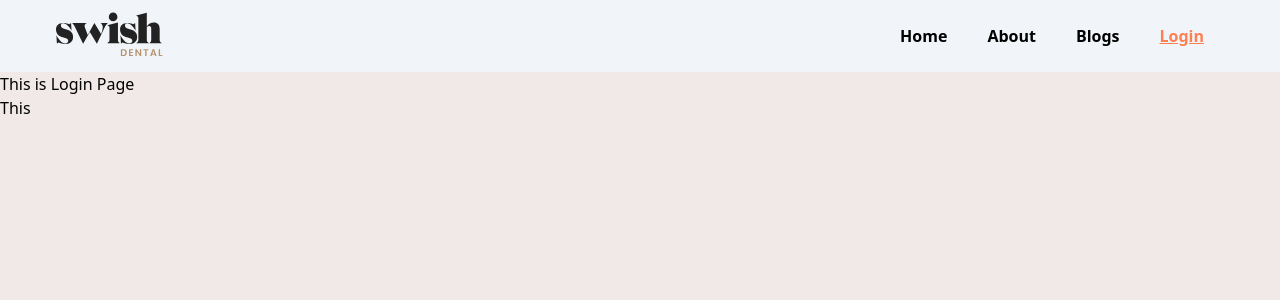
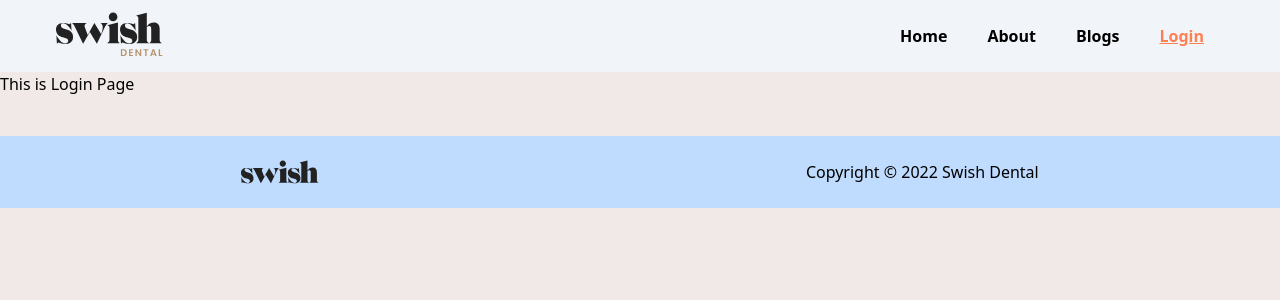
Before and after one commit to Jugol-Karmakar/dent-hub, a React (Create React App) app: page /login in a window 1280 px wide. Shown: the top 300 px of the page. Built offline with nearby package versions, Linux system fonts and the light colour scheme.

Commit message:
footer commit

```diff
--- a/src/pages/Shared/Footer/Footer.js
+++ b/src/pages/Shared/Footer/Footer.js
@@ -1,9 +1,17 @@
 import React from "react";
+import logo from "../../../images/logo2.svg";
 
 const Footer = () => {
+  const today = new Date();
+  const year = today.getFullYear();
   return (
-    <div>
-      <h2>This</h2>
+    <div className="flex justify-around bg-blue-200 py-6 mt-10">
+      <div>
+        <img className="h-6" src={logo} alt="" />
+      </div>
+      <h2 className="text-black font-medium">
+        Copyright © {year} Swish Dental
+      </h2>
     </div>
   );
 };
```
Also changed, not shown: src/images/logo2.svg (added).
